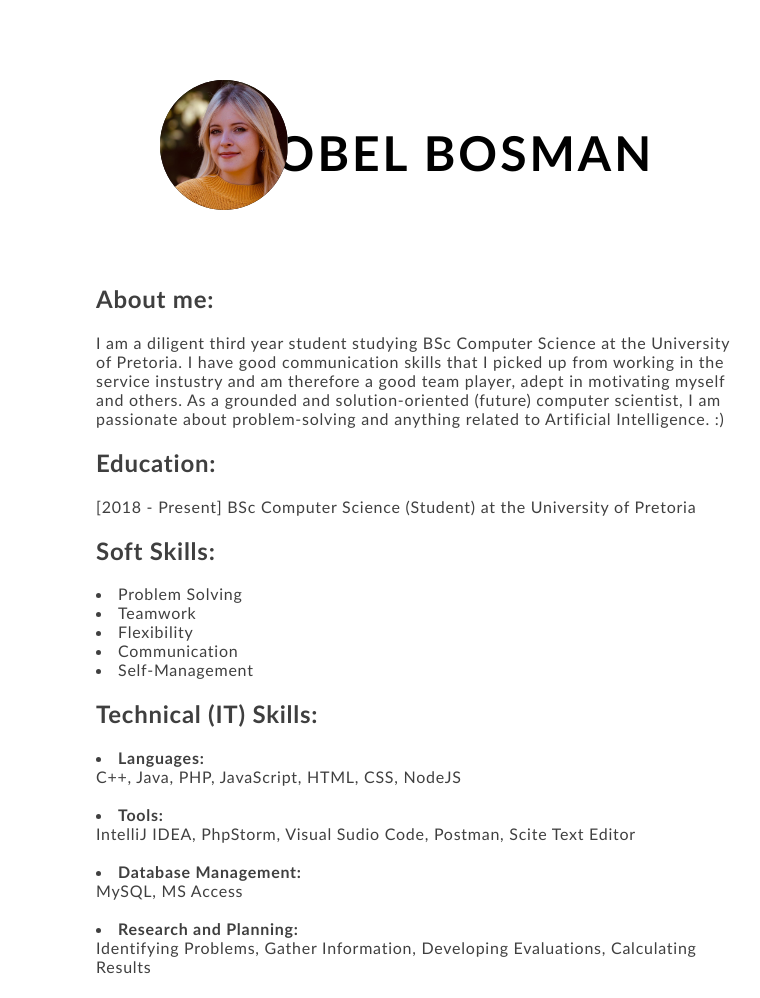
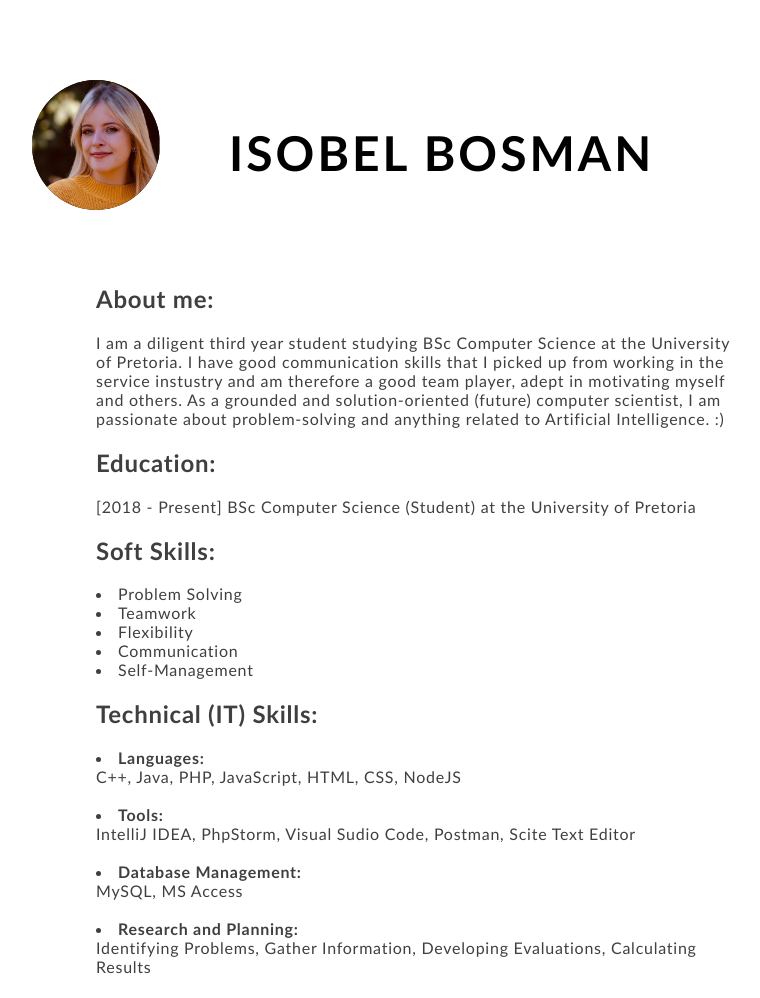
Before and after one commit to isobel-bosman/u18020519.github.io, a plain HTML site: page index.html in a window 1280 px wide. Shown: the top 998 px of the page, without its empty margins (224-984 px from the left). Drawn offline with Linux system fonts and the light colour scheme.

Commit message:
Update styles.css

```diff
--- a/styles.css
+++ b/styles.css
@@ -48,7 +48,7 @@ h2{
     background:black;
     border-radius: 50%;
     top: 10%;
-    left: 30%;
+    left: 20%;
 }
 
 .content {
```
